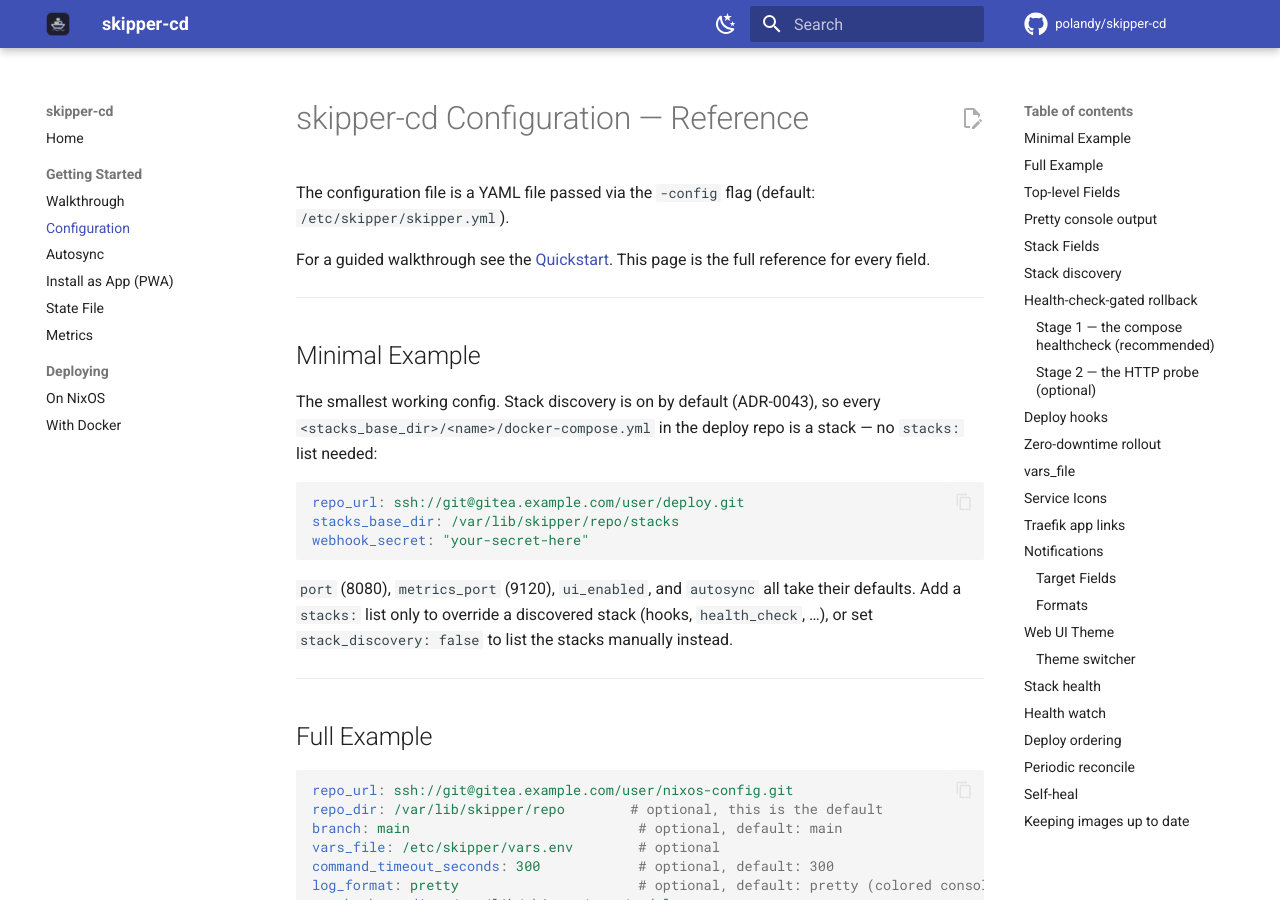
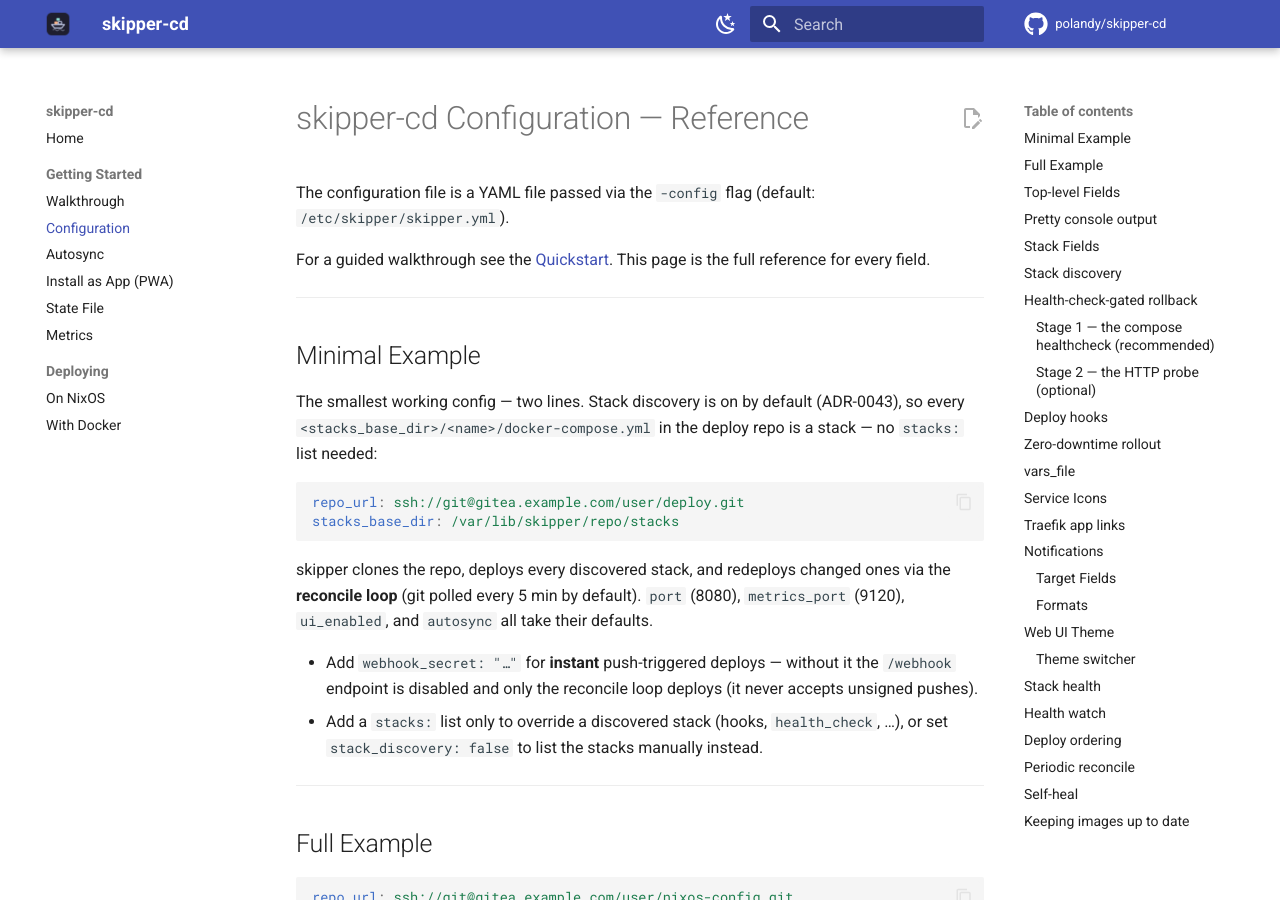
Before and after one commit to polandy/skipper-cd, an MkDocs documentation site: the page built from docs/configuration.md, in a window 1280 px wide and 900 px high. Built offline with MkDocs 1.6.1 and Material for MkDocs 9.7.7, drawn with Linux system fonts in a browser that asks for light colours; comment, search, counter and statistics services are not loaded; some of the changed text lies outside the part shown.

Commit message:
feat(webhook): make webhook_secret optional, disable the endpoint without it
With the reconcile loop (ADR-0028) covering deploys, the webhook is now
optional. Previously an empty webhook_secret left /webhook open to unsigned
requests from anyone (a footgun, especially for the minimal quickstart config).
Now an empty secret disables the endpoint (403) — it never accepts unsigned
pushes — and deploys run via reconcile. Set webhook_secret for instant
push-triggered deploys.

Shrinks the minimal config to two lines (repo_url + stacks_base_dir). Quickstart
(index.md, README.md), configuration.md, and getting-started.md updated.

````diff
--- a/docs/configuration.md
+++ b/docs/configuration.md
@@ -8,15 +8,17 @@ For a guided walkthrough see the [Quickstart](index.md#quickstart). This page is
 
 ## Minimal Example
 
-The smallest working config. Stack discovery is on by default (ADR-0043), so every `<stacks_base_dir>/<name>/docker-compose.yml` in the deploy repo is a stack — no `stacks:` list needed:
+The smallest working config — two lines. Stack discovery is on by default (ADR-0043), so every `<stacks_base_dir>/<name>/docker-compose.yml` in the deploy repo is a stack — no `stacks:` list needed:
 
 ```yaml
 repo_url: ssh://git@gitea.example.com/user/deploy.git
 stacks_base_dir: /var/lib/skipper/repo/stacks
-webhook_secret: "your-secret-here"
 ```
 
-`port` (8080), `metrics_port` (9120), `ui_enabled`, and `autosync` all take their defaults. Add a `stacks:` list only to override a discovered stack (hooks, `health_check`, …), or set `stack_discovery: false` to list the stacks manually instead.
+skipper clones the repo, deploys every discovered stack, and redeploys changed ones via the **reconcile loop** (git polled every 5 min by default). `port` (8080), `metrics_port` (9120), `ui_enabled`, and `autosync` all take their defaults.
+
+- Add `webhook_secret: "…"` for **instant** push-triggered deploys — without it the `/webhook` endpoint is disabled and only the reconcile loop deploys (it never accepts unsigned pushes).
+- Add a `stacks:` list only to override a discovered stack (hooks, `health_check`, …), or set `stack_discovery: false` to list the stacks manually instead.
 
 ---
 
@@ -70,7 +72,7 @@ nixos_rebuild:
 | `command_timeout_seconds` | int | no | `300` | Maximum number of seconds a single shell command (`docker compose pull/up`, `git clone/fetch`, `nixos-rebuild`) is allowed to run before being killed. Applies per command; a deploy run has no overall deadline. Must be ≥ 0. |
 | `log_format` | string | no | `pretty` | Log output format: `pretty` (colored, icon-led console narration — see [Pretty console output](#pretty-console-output)), `text` (logfmt), or `json` (structured logs, e.g. for Loki ingestion). |
 | `stacks_base_dir` | string | no | — | Base directory prepended to a stack's `name` to derive its working directory when `working_dir` is not set. Avoids repeating long paths across stacks. |
-| `webhook_secret` | string | no | — | HMAC-SHA256 secret used to validate incoming webhook payloads (supports Gitea and GitHub/Forgejo signatures). When empty, signature validation is skipped (not recommended for production). |
+| `webhook_secret` | string | no | — | HMAC-SHA256 secret validating incoming webhook payloads (Gitea and GitHub/Forgejo signatures). Optional: when empty the `/webhook` endpoint is **disabled** (it never accepts unsigned pushes) and deploys run via the [reconcile loop](#periodic-reconcile) instead. Set it for instant push-triggered deploys. |
 | `port` | int | no | `8080` | Port on which the webhook HTTP server listens. Exposes `/webhook` and `/healthz` (200 while the last repository sync succeeded or none ran yet, 503 with the error when it failed). Must be 1–65535 and differ from `metrics_port`. |
 | `metrics_port` | int | no | `9120` | Port on which the Prometheus metrics HTTP server listens. Exposes `/metrics`. Must be 1–65535 and differ from `port`. |
 | `ui_enabled` | bool | no | `true` | Serve the web UI (live deploy dashboard, event history, [autosync](autosync.md) controls) on the webhook `port`. Also required for [stack health](#stack-health), [service icons](#service-icons), the deploy audit API, and the [PWA](pwa.md). |
````
Also changed, not shown: README.md (+2 -7 lines), docs/getting-started.md (+3 -6 lines), docs/index.md (+2 -7 lines), 4 other files.
